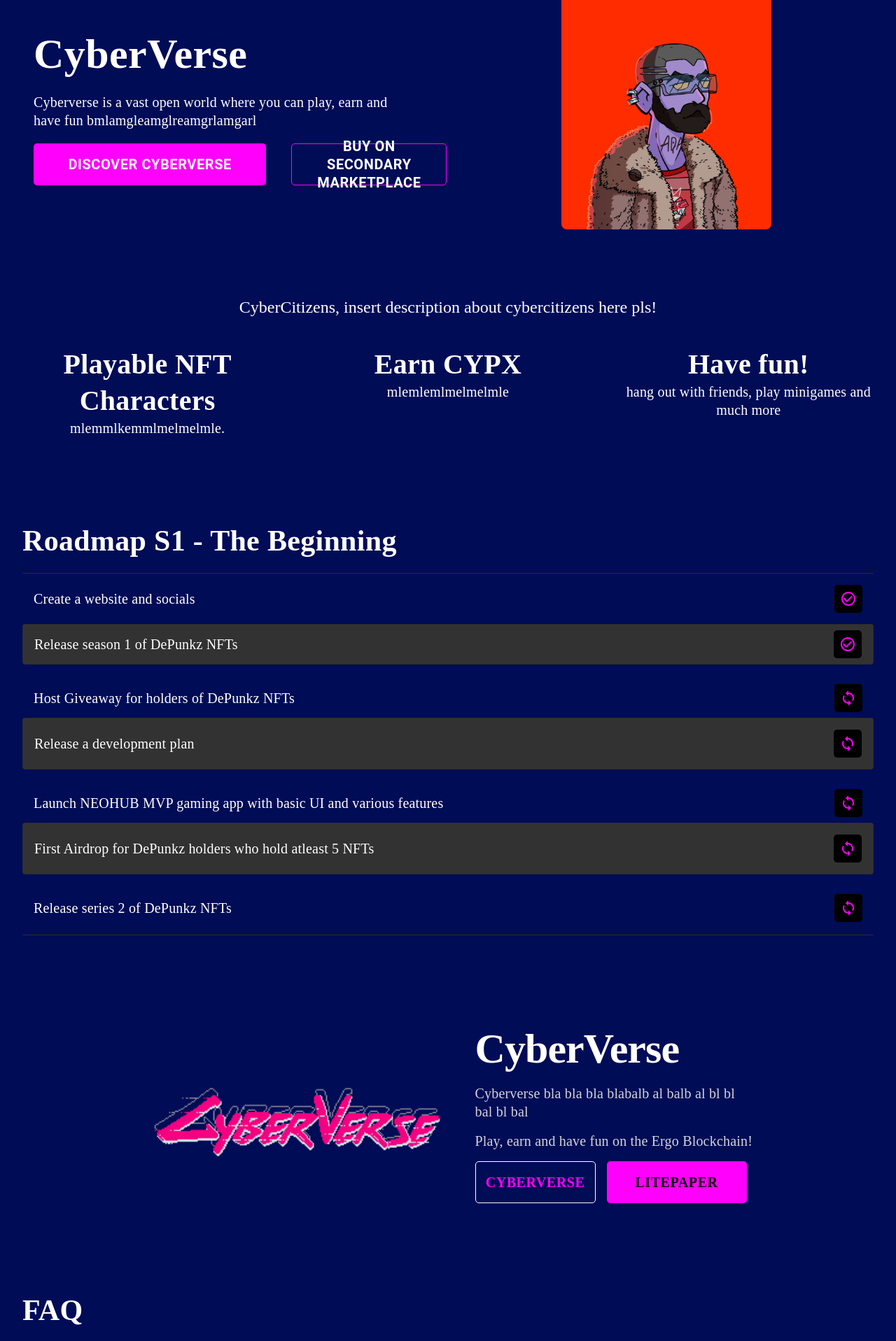
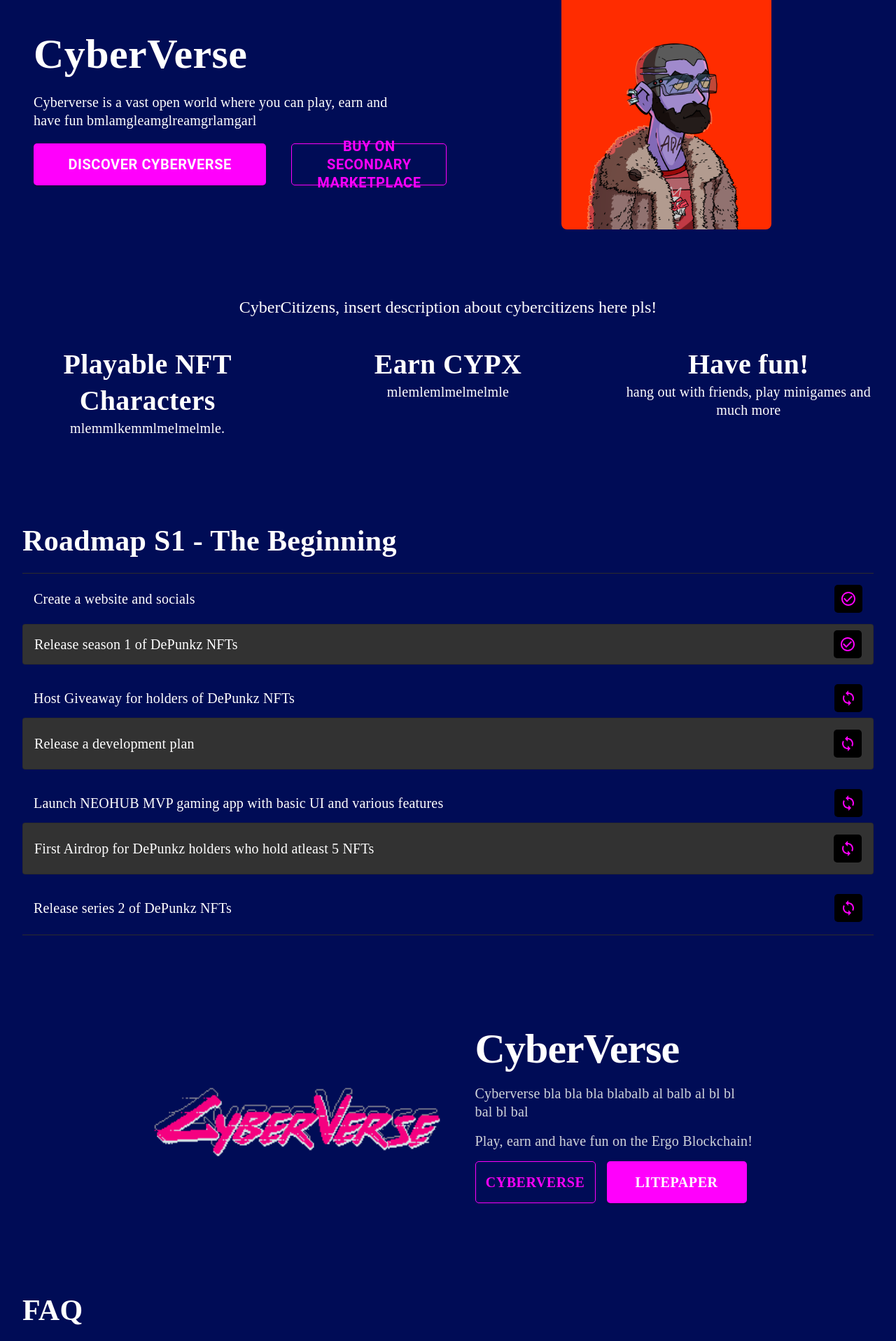
Before and after one commit to gammahazard/CyberVerse-v2, a Next.js app: page / in a window 1280 px wide. Shown: the part 943-2860 px from the top of the page at 70% size. Built offline with nearby package versions, Linux system fonts and the light colour scheme.

Commit message:
changing colors of buttons

```diff
--- a/src/components/NeohubSection.tsx
+++ b/src/components/NeohubSection.tsx
@@ -34,7 +34,7 @@
         <Typography
           variant="h1"
           sx={{
-            color: '#ffffff',
+            color: '#FF0FC',
             fontSize: { xs: '40px', md: '60px' },
             fontFamily: '"Source Sans Pro"',
             fontWeight: 700,
@@ -78,7 +78,7 @@
       <Button
   variant="outlined"
   sx={{
-    borderColor: '##FF00FC',
+    borderColor: '#FF00FC',
     backgroundColor: 'rgba(0,0,0,0)',
     color: '#FF00FC',
     fontSize: '20px',
@@ -98,7 +98,7 @@
   onClick={() => window.open('https://playcyberverse.com', '_blank', 'noopener,noreferrer')}
   sx={{
     backgroundColor: '#FF00FC',
-    color: '#000',
+    color: 'white',
     fontSize: '20px',
     fontFamily: '"Source Sans Pro"',
     fontWeight: 700,
--- a/src/components/SectionText.tsx
+++ b/src/components/SectionText.tsx
@@ -80,7 +80,7 @@
   variant="outlined"
   style={{
     borderColor: '#FF00FC',
-    color: '#FF00FC!important',
+    color: '#FF00FC',
     fontSize: '20px',
     fontWeight: 700,
     lineHeight: '26px',
```
